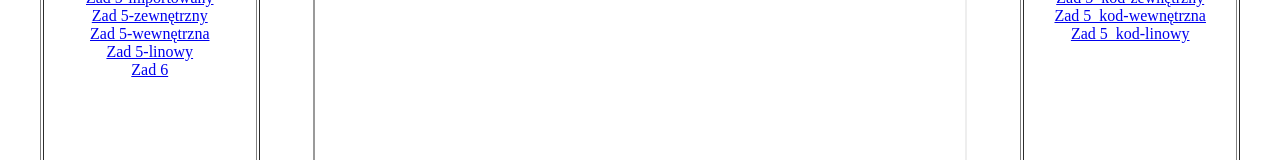
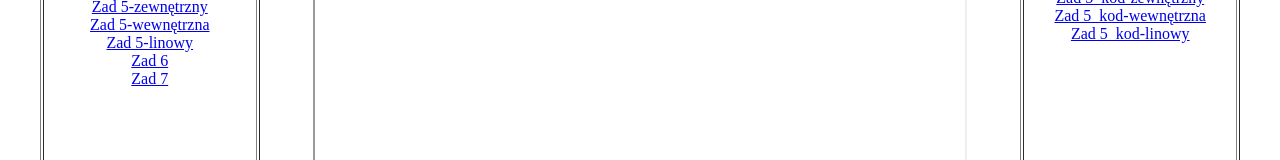
Before and after one commit to Rzodkiw/css, a plain HTML site: page index.html in a window 1280 px wide. Shown: the part 342-502 px from the top of the page. Drawn offline with Linux system fonts and the light colour scheme.

Commit message:
Update index.html

```diff
--- a/index.html
+++ b/index.html
@@ -22,6 +22,8 @@
 		<a href="duls_z5_4.html" target="strony">Zad 5-linowy</a>
 		<br>
 		<a href="zad6_dulski.html" target="strony">Zad 6</a>
+		<br>
+		<a href="zad7_dulski.html" target="strony">Zad 7</a>
 		</td>
 		<td align=center><iframe width=650 height=650 name="strony" src="start.html" border="0"></iframe>
 		</td>
```
